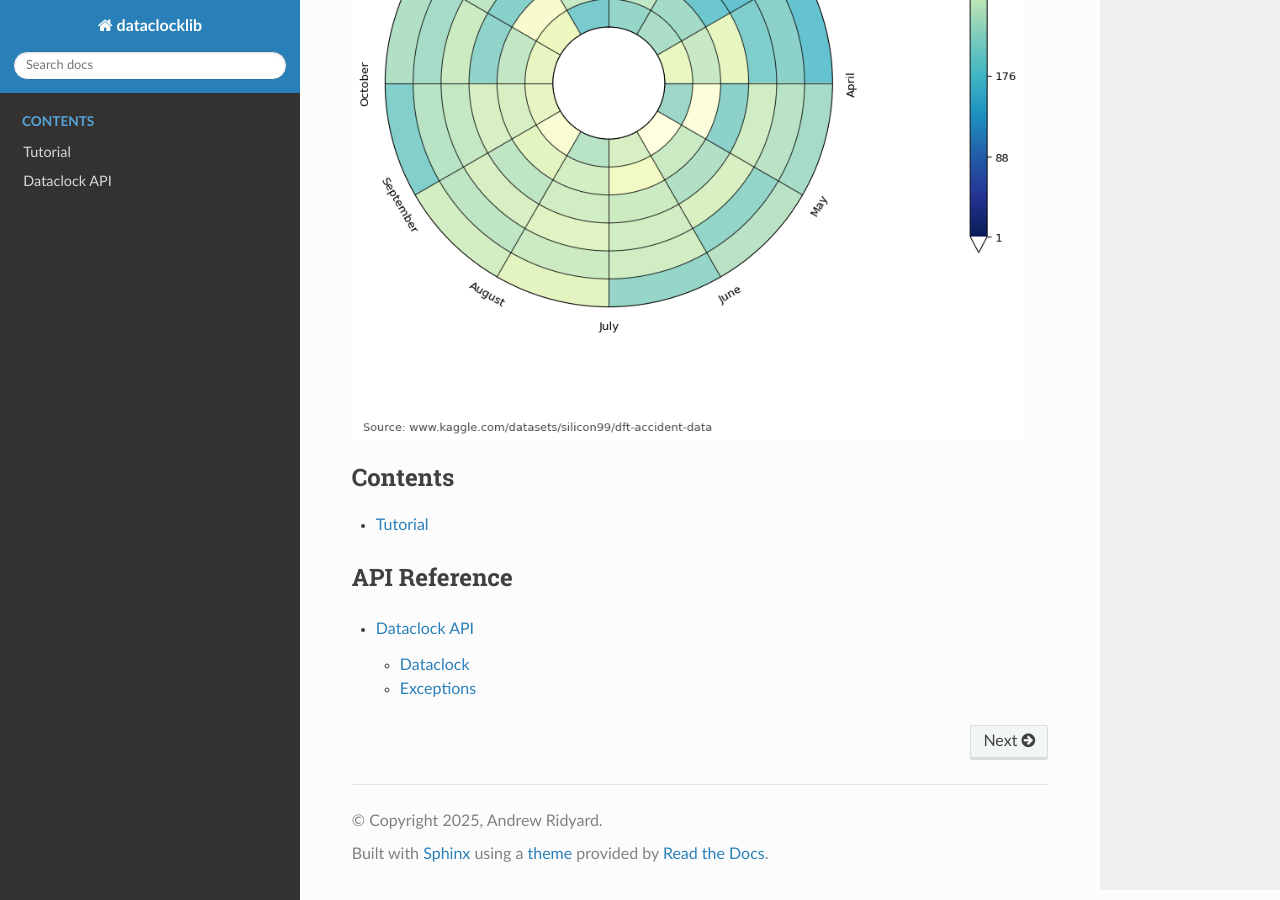
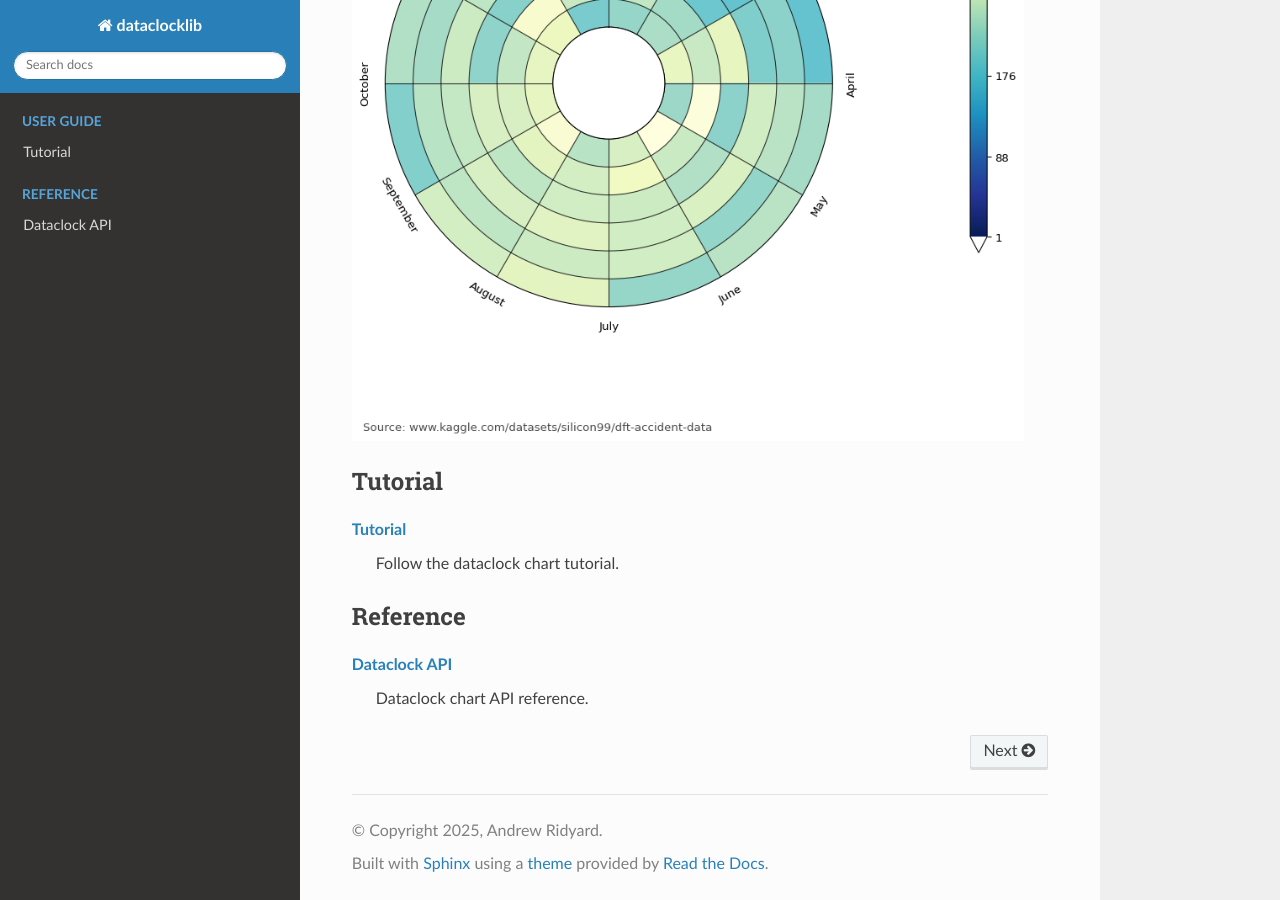
Before and after one commit to andyrids/dataclocklib, a Sphinx documentation site: the page built from docs/source/index.rst, in a window 1280 px wide and 900 px high, scrolled down 4227 px. Built offline with Sphinx 7.4.7 and the Read the Docs theme 3.1.0, drawn with Linux system fonts in a browser that asks for light colours.

Commit message:
chore: code refactor.

```diff
--- a/docs/source/conf.py
+++ b/docs/source/conf.py
@@ -19,10 +19,12 @@ GNU General Public License for more details.
 You should have received a copy of the GNU General Public License
 along with this program.  If not, see <https://www.gnu.org/licenses/>.
 """
-# -- Path setup --------------------------------------------------------------
-# If extensions (or modules to document with autodoc) are in another directory,
-# add these directories to sys.path here. If the directory is relative to the
-# documentation root, use os.path.abspath to make it absolute, like shown here.
+
+# Path setup
+# If extensions (or modules to document with autodoc) are in another
+# directory, add these directories to sys.path here. If the directory
+# is relative to the documentation root, use os.path.abspath to make
+# it absolute, like shown here.
 import pathlib
 import sys
 from importlib.metadata import version as _version
@@ -32,7 +34,7 @@ package_dir = docs_dir.parent / "src" / "dataclocklib"
 
 sys.path.insert(0, package_dir.as_posix())
 
-# -- Project information ----------------------------------------------------------
+# Project information
 # https://www.sphinx-doc.org/en/master/usage/configuration.html#project-information
 
 project = "dataclocklib"
@@ -42,30 +44,35 @@ author = "Andrew Ridyard"
 # The full version, including alpha/beta/rc tags
 __version__ = _version("dataclocklib")
 
+version = __version__
 release = __version__
 
-# -- General configuration ----------------------------------------------------------
+# General configuration
 # https://www.sphinx-doc.org/en/master/usage/configuration.html#general-configuration
 
 extensions = [
-    "sphinx.ext.autodoc",     # include documentation from docstrings
-    "sphinx.ext.napoleon",    # support for Google & NumPy docstrings
-    "sphinx.ext.githubpages", # create .nojekyll file for GitHub Pages
-    "sphinx.ext.viewcode",    # add links to highlighted source code
-    #"sphinx_gallery.gen_gallery",
-    #"sphinx.ext.inheritance_diagram",
+    "sphinx.ext.autodoc",  # include documentation from docstrings
+    "sphinx.ext.napoleon",  # support for Google & NumPy docstrings
+    "sphinx.ext.githubpages",  # create .nojekyll file for GitHub Pages
+    "sphinx.ext.viewcode",  # add links to highlighted source code
+    "sphinx_rtd_theme",  # enable sphinx read the docs theme
+    # "sphinx_gallery.gen_gallery",
+    # "sphinx.ext.inheritance_diagram",
 ]
 
 # Add any paths that contain templates here, relative to this directory.
 templates_path = ["_templates"]
 
 # List of patterns, relative to source directory, that match files and
-# exclude_patterns = ["_build", "Thumbs.db", ".DS_Store"]
+# exclude_patterns; "_build", "Thumbs.db", ".DS_Store"
 exclude_patterns = []
 
 
-# -- Options for HTML output ----------------------------------------------------------
+# Options for HTML output
 # https://www.sphinx-doc.org/en/master/usage/configuration.html#options-for-html-output
 
 html_theme = "sphinx_rtd_theme"
+html_theme_options = {
+    "version_selector": True,
+}
 html_static_path = ["_static"]
--- a/docs/source/index.rst
+++ b/docs/source/index.rst
@@ -5,6 +5,20 @@
 
 Data Clock Visualisation Library
 ================================
+
+.. toctree::
+   :maxdepth: 2
+   :hidden:
+   :caption: User Guide
+
+   tutorial
+
+.. toctree::
+   :maxdepth: 2
+   :hidden:
+   :caption: Reference
+
+   dataclock
 
 This library allows the user to create data clock graphs, using
 the matplotlib Python library.
@@ -131,15 +145,14 @@ The table below details the currently supported chart modes and the correspondin
    :alt: Data clock chart
    :align: left
 
-.. toctree::
-   :maxdepth: 2
-   :caption: Contents
+Tutorial
+--------
 
-   tutorial
+:doc:`tutorial`
+   Follow the dataclock chart tutorial.
 
-API Reference
--------------
+Reference
+---------
 
-.. toctree::
-
-   dataclock
+:doc:`dataclock`
+   Dataclock chart API reference.
--- a/pyproject.toml
+++ b/pyproject.toml
@@ -56,7 +56,7 @@ Changelog = "https://github.com/andyrids/dataclocklib/blob/main/CHANGELOG.md"
 # CLI = "picoproject.main:app"
 
 [tool.ruff]
-exclude = ["export", "lib"]
+exclude = []
 indent-width = 4
 line-length = 79
 
@@ -84,7 +84,7 @@ tmp_path_retention_policy = "failed"
 
 [tool.bumpversion]
 current_version = "0.1.3"
-commit = true
+commit = false
 commit_args = "--no-verify"
 tag = true
 tag_name = "v{new_version}"
```
Also changed, not shown: 6 other files.
